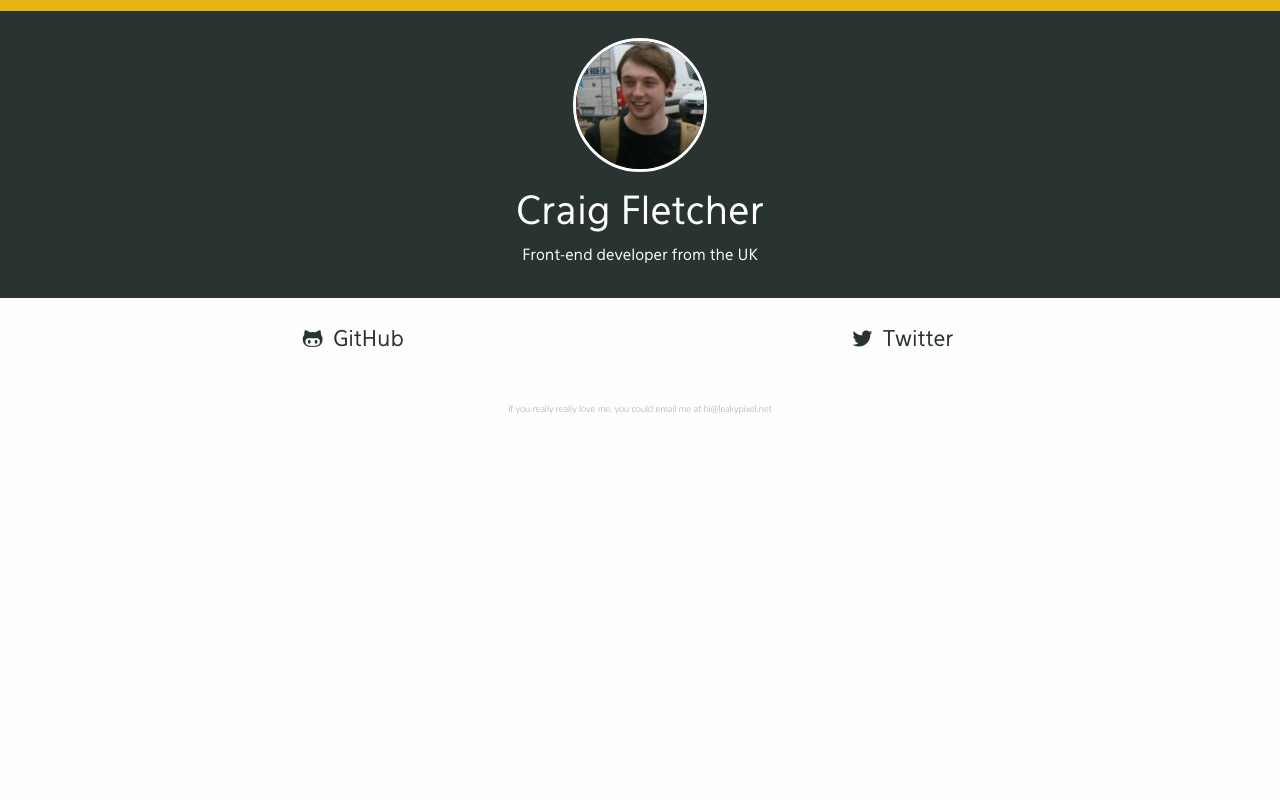
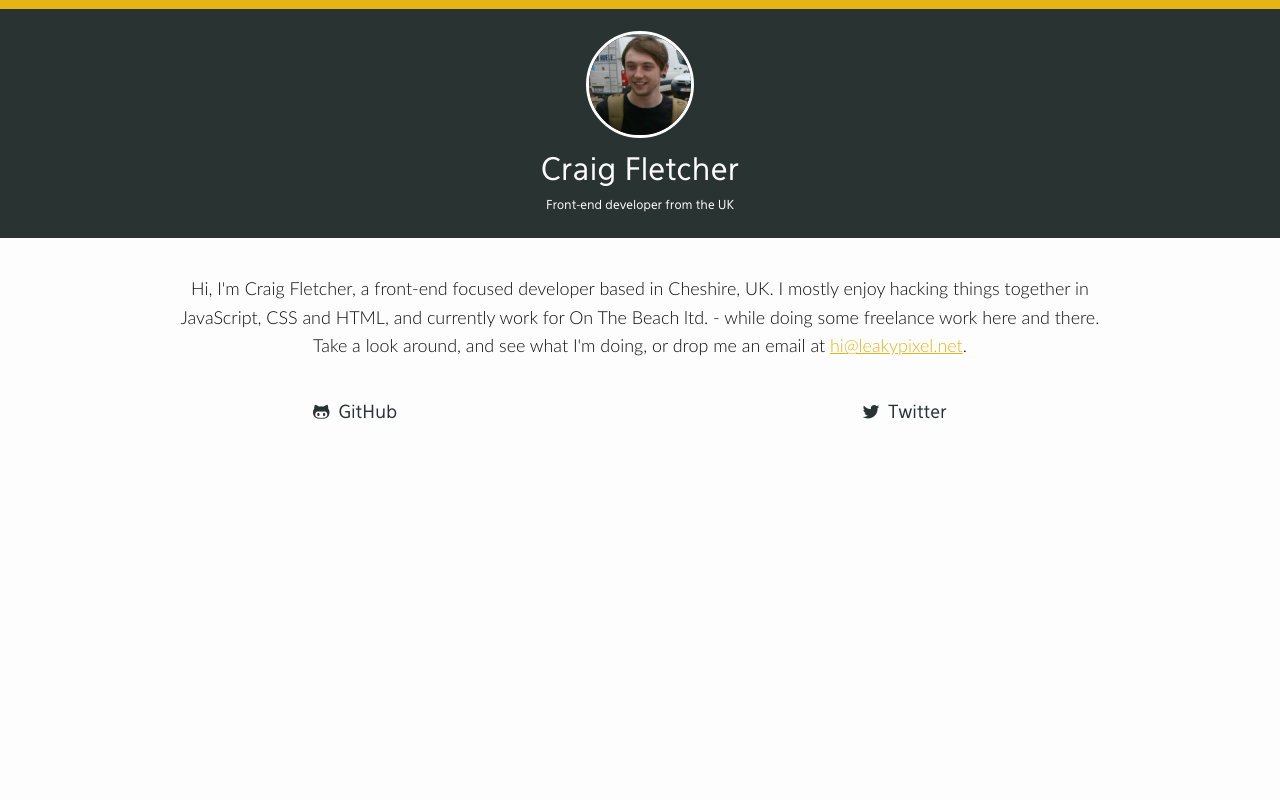
Before and after one commit to leakypixel/leakypixel, a PHP site: page / in a window 1280 px wide. Run offline with PHP 8.4, Linux system fonts and the light colour scheme; style sheets or scripts are compiled from the project's sources; some libraries are stand-ins or nearby versions.

Commit message:
Enhancements for SEO.
* Remove footer
* Add intro
* Update font sizes
* Remove generated CSS from repo

```diff
--- a/assets/sass/_settings.scss
+++ b/assets/sass/_settings.scss
@@ -19,7 +19,7 @@ $headingTypeface: 'Eau Sans', sans-serif;
 $bodyTypeface: 'Lato light', sans-serif;
 $iconTypeface: 'lp-icons';
 $oldBrowserRootSize: 16px;
-$rootFontSize: 1.2vw;
+$rootFontSize: 1vw;
 
 /* Colours */
 $white: #fdfdfd;
--- a/assets/sass/home.scss
+++ b/assets/sass/home.scss
@@ -1,7 +1,7 @@
 @import 'settings';
 
 header {
-  font-size: 1.5vw;
+  font-size: 1.2vw;
   font-family: $headingTypeface;
   font-weight: 700;
   text-align: center;
@@ -24,15 +24,6 @@ header {
 
 body {
   padding-bottom: 0.6em;
-
-  &:after {
-    content: "if you really really love me, you could email me at hi@leakypixel.net";
-    display: block;
-    font-size: 0.6em;
-    color: #999;
-    text-align: center;
-    margin-top: 1em;
-  }
 }
 
 .my-ugly-mug {
@@ -40,6 +31,13 @@ body {
   max-height: 7em;
   border-radius: 50%;
   border: 0.2em solid $white;
+}
+
+.about-me {
+  font-size: 1.4em;
+  margin-top: 1em;
+  padding: 1em 4em 0 4em;
+  text-align: center;
 }
 
 @media only screen and (max-width:800px){
--- a/index.htm
+++ b/index.htm
@@ -5,7 +5,6 @@
     <meta name="author" content="Craig Fletcher (leakypixel)" />
     <meta name="description" content="Craig Fletcher (leakypixel), front end developer based in the UK." />
     <meta name="viewport" content="width=device-width, initial-scale=1">
-    <meta name="robots" content="noodp, nosnippet" />
     <title>Craig Fletcher - Front end developer from the UK</title>
     <link rel="stylesheet" href="assets/stylesheets/normalize.css">
     <link rel="stylesheet" href="assets/stylesheets/grid6.css">
@@ -23,6 +22,9 @@
       <h2>Front-end developer from the UK<h2>
     </header>
     <section>
+      <p class="col6 about-me">
+        Hi, I'm Craig Fletcher, a front-end focused developer based in Cheshire, UK. I mostly enjoy hacking things together in JavaScript, CSS and HTML, and currently work for On The Beach ltd. - while doing some freelance work here and there. Take a look around, and see what I'm doing, or drop me an email at <a href="mailto:hi@leakypixel.net">hi@leakypixel.net</a>.
+      </p>
       <div class="col3 github-feed">
         <h2><a href="https://github.com/leakypixel" class="icon github" title="GitHub">GitHub</a></h2>
       </div>
```
Also changed, not shown: 1 other file.
